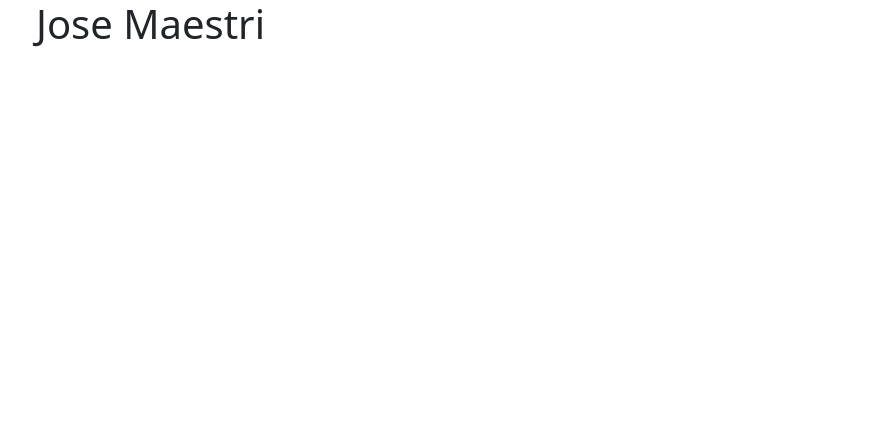
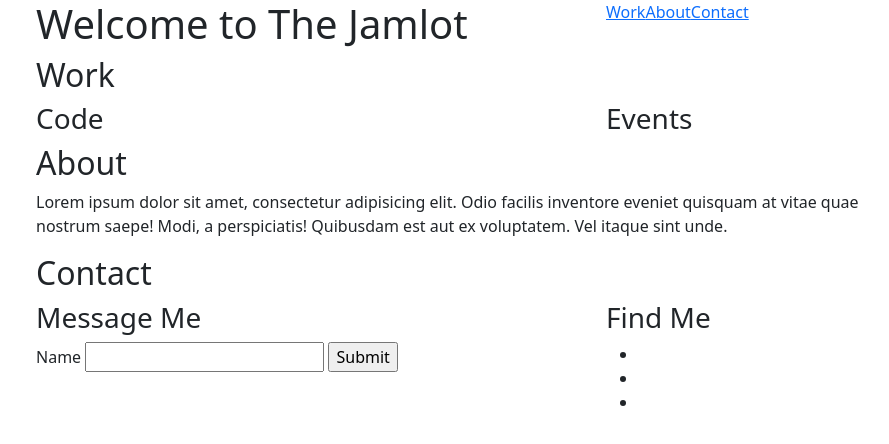
Before and after one commit to josemaestri/portfolio-2024, a plain HTML site: page index.html in a window 1280 px wide. Shown: the whole page, without its empty margins (46-935 px from the left). Drawn offline with nearby package versions, Linux system fonts and the light colour scheme.

Commit message:
create scaffolding

```diff
--- a/index.html
+++ b/index.html
@@ -2,19 +2,83 @@
 <html lang="en">
 <head>
   <meta charset="UTF-8">
-  <meta name="viewport" content="width=device-width, initial-scale=1.0">
+  <meta name="viewport" content="width=1, initial-scale=1.0">
   <link href="https://cdn.jsdelivr.net/npm/bootstrap@5.3.3/dist/css/bootstrap.min.css" rel="stylesheet" integrity="sha384-QWTKZyjpPEjISv5WaRU9OFeRpok6YctnYmDr5pNlyT2bRjXh0JMhjY6hW+ALEwIH" crossorigin="anonymous">
-
-  <title>Jose Maestri</title>
+  <title>The Jamlot</title>
 </head>
 <body>
-  <div class="container">
+  <header class="container">
     <div class="row">
       <div class="col">
-        <h1>Jose Maestri</h1>
+        <h1>Welcome to The Jamlot</h1>
+      </div>
+      <div class="col">
+        <ul class="nav">
+          <li><a href="#work">Work</a></li>
+          <li><a href="#about">About</a></li>
+          <li><a href="#contact">Contact</a></li>
+        </ul>
       </div>
     </div>
-  </div>
+  </header>
+  <section class="container" id="work">
+    <div class="row">
+      <div class="col">
+        <h2>Work</h2>
+      </div>
+    </div>
+    <div class="row">
+      <div class="col">
+        <h3>Code</h3>
+      </div>
+      <div class="col">
+        <h3>Events</h3>
+      </div>
+    </div>
+  </section>
+  <section class="container" id="about">
+    <div class="row">
+      <div class="col">
+        <h2>About</h2>
+      </div>
+    </div>
+    <div class="row">
+      <div class="col-9">
+        <p>Lorem ipsum dolor sit amet, consectetur adipisicing elit. Odio facilis inventore eveniet quisquam at vitae quae nostrum saepe! Modi, a perspiciatis! Quibusdam est aut ex voluptatem. Vel itaque sint unde.</p>
+      </div>
+      <div class="col-3">
+        <img src="" alt="">
+      </div>
+    </div>
+  </section>
+  <section class="container" id="contact">
+    <div class="row">
+      <div class="col">
+        <h2>Contact</h2>
+      </div>
+    </div>
+    <div class="row">
+      <div class="col">
+        <h3>Message Me</h3>
+        <form action="">
+          <label for="name">Name</label>
+          <input type="text" name="name" />
+
+          <input type="submit" value="Submit" />
+        </form>
+      </div>
+      <div class="col">
+        <h3>Find Me</h3>
+        <ul class="social">
+          <li><a href=""><i class="bi-instagram"></i></a></li>
+          <li><a href=""><i class="bi-facebook"></i></a></li>
+          <li><a href=""><i class="bi-linkedin"></i></a></li>
+        </ul>
+      </div>
+    </div>
+  </section>
+
+
 
   <script src="https://cdn.jsdelivr.net/npm/bootstrap@5.3.3/dist/js/bootstrap.bundle.min.js" integrity="sha384-YvpcrYf0tY3lHB60NNkmXc5s9fDVZLESaAA55NDzOxhy9GkcIdslK1eN7N6jIeHz" crossorigin="anonymous"></script>
 </body>
```
